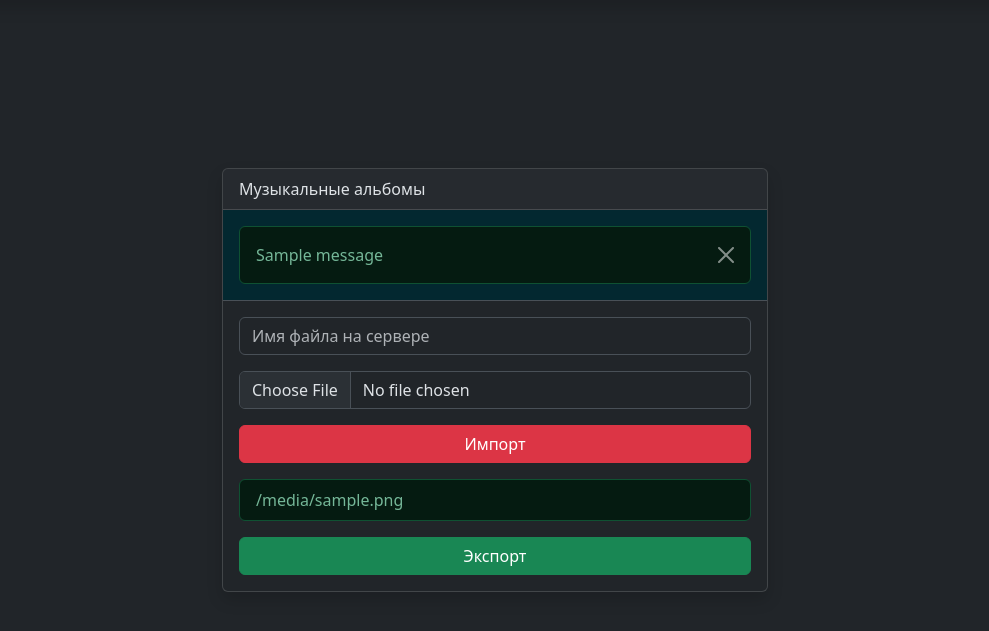
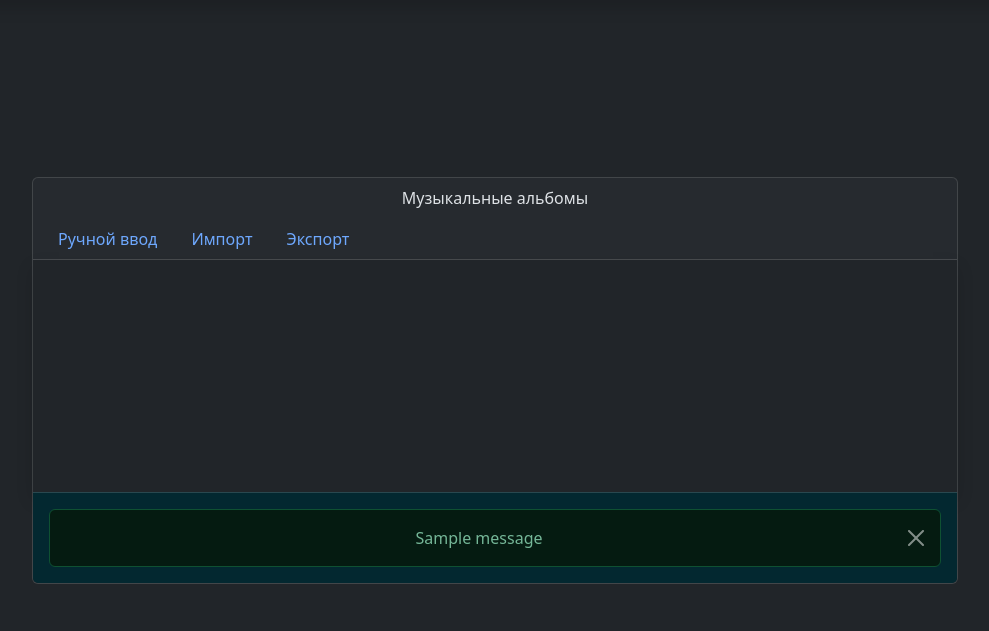
Before and after one commit to Lakosiera/course3_korshunov_laba_4, a Django app: template server/laba_4/templates/index.html in a window 1280 px wide. Shown: the part 40-671 px from the top of the page, without its empty margins (145-1134 px from the left). Run offline with Django 5.2, Linux system fonts and the light colour scheme; the template is opened without the code that fills it: most values are stand-ins (such as "Sample title", 1, 10 or a date in 2020); one stand-in notice (Sample message) is shown.

Commit message:
шаблон

```diff
--- /dev/null
+++ b/server/laba_4/data_utils.py
@@ -0,0 +1,3 @@
+def validate_data(data):
+    # TODO
+    pass
--- a/server/laba_4/file_utils.py
+++ b/server/laba_4/file_utils.py
@@ -24,5 +24,4 @@ def read_dir():
         base_name=Path(file_name).stem.replace("_", "/")
         name=b64decode(base_name).decode().split("-", 1)
         result.append(name[1])
-        pass
     return result
--- a/server/laba_4/templates/index.html
+++ b/server/laba_4/templates/index.html
@@ -24,75 +24,33 @@
     <div class="flex-grow-1 d-flex flex-column align-items-center justify-content-center">
       <div class="container">
         <div class="row justify-content-center">
-          <div class="col-md-6">
-            <div class="card shadow">
-              <div class="card-header">Музыкальные альбомы</div>
+          <div class="col-md-10">
+            <div class="card text-center">
+              <div class="card-header">
+                <div class="mb-2">Музыкальные альбомы</div>
 
-              <!-- сообщения (об ошибках и другие) -->
-              {% if messages %}
-                <div class="card-body bg-info-subtle border-bottom mb-0 py-0">
-                  <!-- перебираем сообщения -->
-                  {% for message in messages %}
-                    <div class="mt-3 alert alert-dismissible fade show {% if message.tags == 'error' %}
+                <ul class="nav nav-tabs card-header-tabs" id="myTab" role="tablist">
+                  <li class="nav-item" role="presentation">
+                    <button class="nav-link {% if tab_index == "0" %} active {% endif %}" id="input-tab" data-bs-toggle="tab" data-bs-target="#input-tab-pane" type="button" role="tab" aria-controls="input-tab-pane" aria-selected="true">Ручной ввод</button>
+                  </li>
+                  <li class="nav-item" role="presentation">
+                    <button class="nav-link {% if tab_index == "1" %} active {% endif %}" id="import-tab" data-bs-toggle="tab" data-bs-target="#import-tab-pane" type="button" role="tab" aria-controls="import-tab-pane" aria-selected="false">Импорт</button>
+                  </li>
+                  <li class="nav-item" role="presentation">
+                    <button class="nav-link {% if tab_index == "2" %} active {% endif %}" id="export-tab" data-bs-toggle="tab" data-bs-target="#export-tab-pane" type="button" role="tab" aria-controls="export-tab-pane" aria-selected="false">Экспорт</button>
+                  </li>
+                </ul>
+              </div>
 
+              <div class="card-body shadow">
+                <div class="tab-content" id="myTabContent">
+                  <div class="tab-pane fade show active" id="input-tab-pane" role="tabpanel" aria-labelledby="input-tab" tabindex="0">
+                    <!-- Ручной ввод -->
+                    <!-- TODO Ручной ввод -->
+                     <div style="height: 200px;"></div>
+                  </div>
 
-
-
-                        alert-danger
-
-
-
-
-                      {% elif message.tags == 'info' %}
-
-
-
-
-                        alert-info
-
-
-
-
-                      {% elif message.tags == 'warning' %}
-
-
-
-
-                        alert-warning
-
-
-
-
-                      {% elif message.tags == 'success' %}
-
-
-
-
-                        alert-success
-
-
-
-
-                      {% else %}
-
-
-
-
-                        alert-primary
-
-
-
-
-                      {% endif %}"
-                      role="alert">
-                      {{ message }}
-                      <button type="button" data-bs-dismiss="alert" aria-label="Close" class="btn-close"></button>
-                    </div>
-                  {% endfor %}
-                </div>
-              {% endif %}
-
-              <div class="card-body">
+                  <div class="tab-pane fade" id="import-tab-pane" role="tabpanel" aria-labelledby="import-tab" tabindex="0">
                     <form class="needs-validation" action="{% url 'upload' %}" method="post" enctype="multipart/form-data">
                       <!-- Говорим чтобы Django занялся безопасность запроса из формы (Cross Site Request Forgeries) -->
                       {% csrf_token %}
@@ -112,8 +70,8 @@
                     </form>
                   </div>
 
-              <div class="card-body py-0">
-                <ul class="list-group">
+                  <div class="tab-pane fade" id="export-tab-pane" role="tabpanel" aria-labelledby="export-tab" tabindex="0">
+                    <ul class="list-group mb-3">
                       {% if files %}
                         {% for file in files %}
                           <li class="list-group-item list-group-item-success text-truncate">{{ file }}</li>
@@ -122,13 +80,37 @@
                         <li class="list-group-item list-group-item-warning">Файлов нет</li>
                       {% endif %}
                     </ul>
-              </div>
 
-              <div class="card-body">
                     <div class="d-grid gap-2">
                       <a href="#" class="btn btn-success">Экспорт</a>
                     </div>
                   </div>
+                </div>
+              </div>
+
+              <!-- сообщения (об ошибках и другие) -->
+              {% if messages %}
+                <div class="card-footer bg-info-subtle mb-0 py-0">
+                  <!-- перебираем сообщения -->
+                  {% for message in messages %}
+                    <div class="mt-3 alert alert-dismissible fade show {% if message.tags == 'error' %}
+                        alert-danger
+                      {% elif message.tags == 'info' %}
+                        alert-info
+                      {% elif message.tags == 'warning' %}
+                        alert-warning
+                      {% elif message.tags == 'success' %}
+                        alert-success
+                      {% else %}
+                        alert-primary
+                      {% endif %}"
+                      role="alert">
+                      {{ message }}
+                      <button type="button" data-bs-dismiss="alert" aria-label="Close" class="btn-close"></button>
+                    </div>
+                  {% endfor %}
+                </div>
+              {% endif %}
             </div>
           </div>
         </div>
```
Also changed, not shown: server/laba_4/views.py (+8 -2 lines), README.md, server/laba_4/static/style.css (line endings or trailing spaces). Lines whose indentation alone changed are shown as unchanged.
